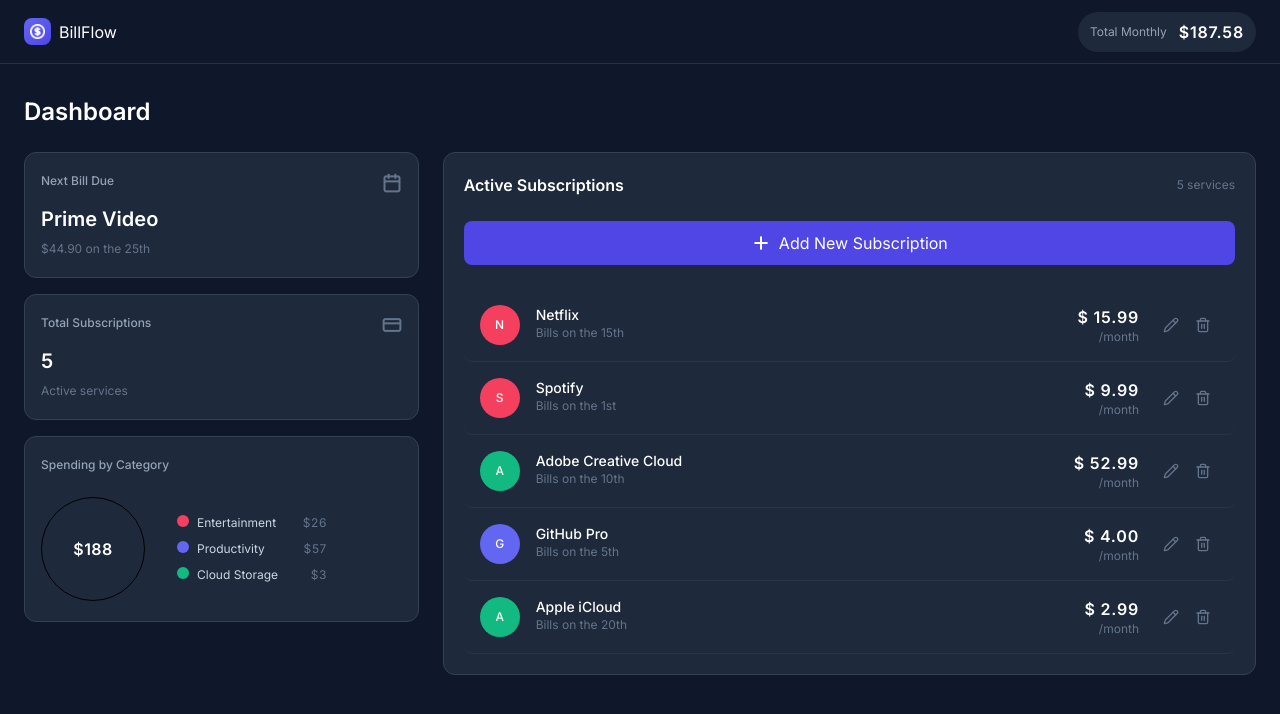
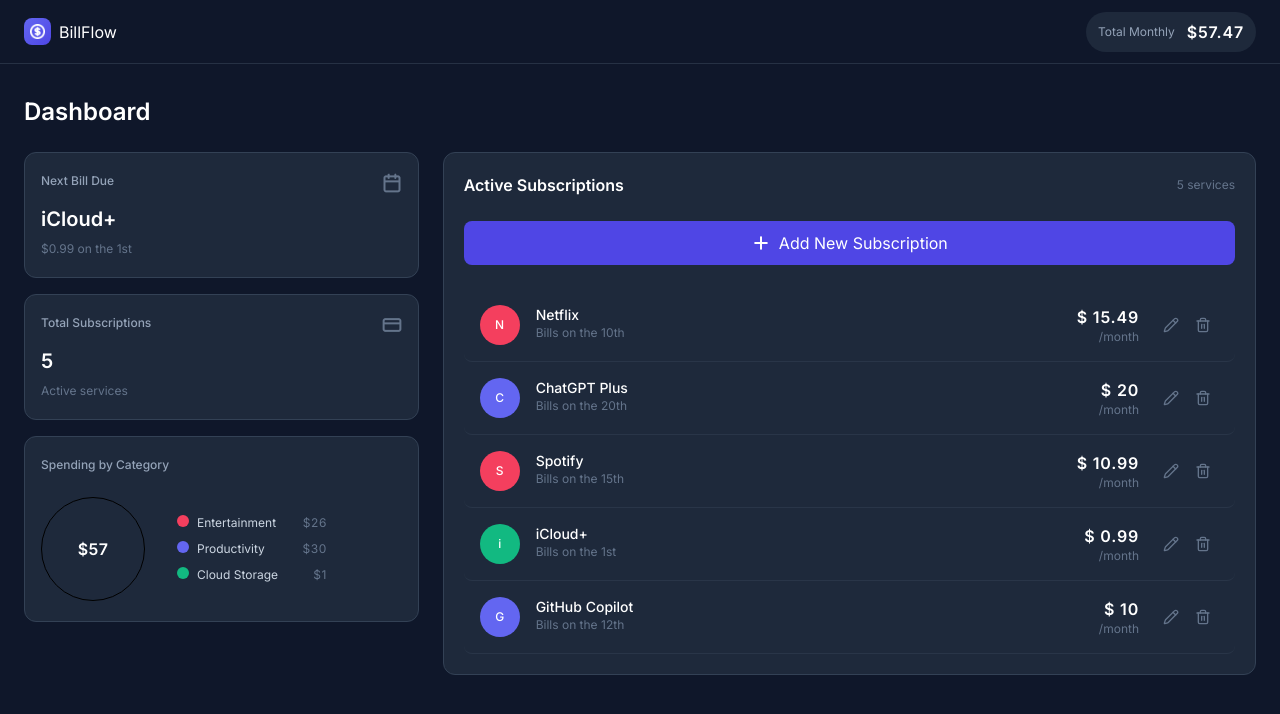
Before and after one commit to YuzStack/55_BillFlow, a React (Vite) app: page / in a window 1280 px wide. Shown: the top 714 px of the page. Built offline with nearby package versions, Linux system fonts and the light colour scheme; a web font is replaced by a local one.

Commit message:
Make the entire UI rely on stored data

```diff
--- a/src/components/App.jsx
+++ b/src/components/App.jsx
@@ -1,3 +1,4 @@
+import { useState } from 'react';
 import AddSubForm from './AddSubForm';
 import Dashboard from './Dashboard';
 import DeleteSubDialog from './DeleteSubDialog';
@@ -12,25 +13,31 @@
 import SubList from './SubList';
 import Subscriptions from './Subscriptions';
 import SubStat from './SubStat';
+import initialSubscriptions from '../data-template';
 
 function App() {
+  const [subs, setSubs] = useState(initialSubscriptions);
+
+  const totalMonthlyBill = subs.reduce((acc, cur) => acc + cur.price, 0);
+  const numSubs = subs.length;
+
   return (
     <div className='font-inter bg-dark-navyblue min-h-screen text-white'>
       <Nav>
         <Logo />
-        <MonthlyBill />
+        <MonthlyBill totalMonthlyBill={totalMonthlyBill} />
       </Nav>
 
       <Dashboard>
         <SubStat>
-          <NextBill />
-          <NumSubs />
-          <SpendingSummary />
+          <NextBill subs={subs} />
+          <NumSubs numSubs={numSubs} />
+          <SpendingSummary totalMonthlyBill={totalMonthlyBill} subs={subs} />
         </SubStat>
 
         <Subscriptions>
-          <Header />
-          <SubList />
+          <Header numSubs={numSubs} />
+          <SubList subs={subs} />
         </Subscriptions>
       </Dashboard>
 
--- a/src/components/Header.jsx
+++ b/src/components/Header.jsx
@@ -1,9 +1,9 @@
-function Header() {
+function Header({ numSubs }) {
   return (
     <div>
       <div className='mb-6 flex items-center justify-between'>
         <p className='text-base font-semibold'>Active Subscriptions</p>
-        <p className='text-dark-gray text-xs'>5 services</p>
+        <p className='text-dark-gray text-xs'>{numSubs} services</p>
       </div>
       <button className='d= flex w-full cursor-pointer items-center justify-center gap-2 rounded-lg bg-[#4F46E5] p-2.5 duration-500 hover:scale-102 hover:bg-[#6366F1]'>
         <img src='3_add-icon.png' alt='Add Icon' />
--- a/src/components/MonthlyBill.jsx
+++ b/src/components/MonthlyBill.jsx
@@ -1,8 +1,10 @@
-function MonthlyBill() {
+function MonthlyBill({ totalMonthlyBill }) {
   return (
     <div className='bg-light-navyblue flex items-center gap-3 rounded-full px-3 py-2'>
       <span className='text-xs text-[#94A3B8]'>Total Monthly</span>
-      <span className='font-semibold tracking-wider'>$187.58</span>
+      <span className='font-semibold tracking-wider'>
+        ${totalMonthlyBill.toFixed(2)}
+      </span>
     </div>
   );
 }
--- a/src/components/NextBill.jsx
+++ b/src/components/NextBill.jsx
@@ -1,12 +1,31 @@
-function NextBill() {
+import { getDaySuffix } from './helpers';
+
+function NextBill({ subs }) {
+  const getNextBill = function (subs) {
+    const sortedBills = subs
+      .slice(0)
+      .sort((a, b) => a.billingDate - b.billingDate);
+
+    const today = new Date().getDate();
+
+    // Bills left to pay in the current month
+    const billsLeft = sortedBills.filter(sub => sub.billingDate >= today);
+
+    return billsLeft.length > 0 ? billsLeft[0] : sortedBills[0];
+  };
+  const nextBill = getNextBill(subs);
+
   return (
     <div className='bg-light-navyblue w-full rounded-xl border border-[#334155] px-4 py-5'>
       <div className='mb-3 flex justify-between'>
         <p className='text-light-gray text-xs font-medium'>Next Bill Due</p>
         <img src='1_icon.png' alt='Icon' className='h-5 w-5' />
       </div>
-      <p className='mb-2 text-xl font-semibold'>Prime Video</p>
-      <p className='text-dark-gray text-xs'>$44.90 on the 25th</p>
+      <p className='mb-2 text-xl font-semibold'>{nextBill.name}</p>
+      <p className='text-dark-gray text-xs'>
+        ${nextBill.price} on the{' '}
+        {`${nextBill.billingDate}${getDaySuffix(nextBill.billingDate)}`}
+      </p>
     </div>
   );
 }
--- a/src/components/NumSubs.jsx
+++ b/src/components/NumSubs.jsx
@@ -1,4 +1,4 @@
-function NumSubs() {
+function NumSubs({ numSubs }) {
   return (
     <div className='bg-light-navyblue w-full rounded-xl border border-[#334155] px-4 py-5'>
       <div className='mb-3 flex justify-between'>
@@ -7,7 +7,7 @@
         </p>
         <img src='2_icon.png' alt='Icon' className='h-5 w-5' />
       </div>
-      <p className='mb-2 text-xl font-semibold'>5</p>
+      <p className='mb-2 text-xl font-semibold'>{numSubs}</p>
       <p className='text-dark-gray text-xs'>Active services</p>
     </div>
   );
--- a/src/components/SpendingSummary.jsx
+++ b/src/components/SpendingSummary.jsx
@@ -1,4 +1,11 @@
-function SpendingSummary() {
+function SpendingSummary({ totalMonthlyBill, subs }) {
+  const getTotalCategoryBill = function (category) {
+    return subs
+      .filter(sub => sub.category === category)
+      .reduce((acc, cur) => acc + cur.price, 0)
+      .toFixed(0);
+  };
+
   return (
     <div className='bg-light-navyblue w-full rounded-xl border border-[#334155] px-4 py-5'>
       <p className='text-light-gray mb-6 text-xs font-medium'>
@@ -6,7 +13,9 @@
       </p>
       <div className='flex items-center gap-8'>
         <div className='flex h-26 w-26 items-center justify-center rounded-full border border-black'>
-          <span className='font-semibold tracking-wide'>$188</span>
+          <span className='font-semibold tracking-wide'>
+            ${totalMonthlyBill.toFixed(0)}
+          </span>
         </div>
 
         <ul className='flex flex-col gap-2.5'>
@@ -15,21 +24,27 @@
               <span className='bg-warm-red h-3 w-3 rounded-full'></span>
               <span className='text-xs text-[#CBD5E1]'>Entertainment</span>
             </div>
-            <span className='text-dark-gray text-xs tracking-wider'>$26</span>
+            <span className='text-dark-gray text-xs tracking-wider'>
+              ${getTotalCategoryBill('Entertainment')}
+            </span>
           </li>
           <li className='flex w-37.5 items-center justify-between'>
             <div className='flex gap-2'>
               <span className='bg-warm-purple h-3 w-3 rounded-full'></span>
               <span className='text-xs text-[#CBD5E1]'>Productivity</span>
             </div>
-            <span className='text-dark-gray text-xs tracking-wider'>$57</span>
+            <span className='text-dark-gray text-xs tracking-wider'>
+              ${getTotalCategoryBill('Productivity')}
+            </span>
           </li>
           <li className='flex w-37.5 items-center justify-between'>
             <div className='flex gap-2'>
               <span className='bg-warm-green h-3 w-3 rounded-full'></span>
               <span className='text-xs text-[#CBD5E1]'>Cloud Storage</span>
             </div>
-            <span className='text-dark-gray text-xs tracking-wider'>$3</span>
+            <span className='text-dark-gray text-xs tracking-wider'>
+              ${getTotalCategoryBill('Cloud Storage')}
+            </span>
           </li>
         </ul>
       </div>
--- a/src/components/Sub.jsx
+++ b/src/components/Sub.jsx
@@ -1,21 +1,39 @@
 import { Pencil, Trash2 } from 'lucide-react';
+import { getDaySuffix } from './helpers';
 
-function Sub() {
+const getCategoryColor = function (category) {
+  switch (category) {
+    case 'Entertainment':
+      return 'bg-warm-red';
+    case 'Productivity':
+      return 'bg-warm-purple';
+    default:
+      return 'bg-warm-green';
+  }
+};
+
+function Sub({ sub }) {
   return (
     <li className='flex items-center justify-between rounded-lg border-b border-[#293548] p-4 duration-300 hover:scale-101 hover:bg-[#293548]'>
       <div className='flex gap-4'>
-        <div className='bg-warm-red flex h-10 w-10 items-center justify-center rounded-full'>
-          <span className='text-xs font-medium'>N</span>
+        <div
+          className={`${getCategoryColor(sub.category)} flex h-10 w-10 items-center justify-center rounded-full`}
+        >
+          <span className='text-xs font-medium'>{sub.name.split('')[0]}</span>
         </div>
         <div>
-          <h3 className='text-sm font-medium'>Netflix</h3>
-          <p className='text-dark-gray text-xs'>Bills on the 15th</p>
+          <h3 className='text-sm font-medium'>{sub.name}</h3>
+          <p className='text-dark-gray text-xs'>
+            Bills on the {`${sub.billingDate}${getDaySuffix(sub.billingDate)}`}
+          </p>
         </div>
       </div>
 
       <div className='flex items-center gap-4'>
         <div className='text-end'>
-          <p className='text-base font-semibold tracking-wider'>$ 15.99</p>
+          <p className='text-base font-semibold tracking-wider'>
+            $ {sub.price}
+          </p>
           <p className='text-dark-gray text-xs'>/month</p>
         </div>
         <div className='flex items-center gap-0'>
--- a/src/components/SubList.jsx
+++ b/src/components/SubList.jsx
@@ -1,118 +1,11 @@
-import { Pencil, Trash2 } from 'lucide-react';
 import Sub from './Sub';
 
-function SubList() {
+function SubList({ subs }) {
   return (
     <ul>
-      <Sub />
-
-      <li className='flex items-center justify-between rounded-lg border-b border-[#293548] p-4 duration-300 hover:scale-101 hover:bg-[#293548]'>
-        <div className='flex gap-4'>
-          <div className='bg-warm-red flex h-10 w-10 items-center justify-center rounded-full'>
-            <span className='text-xs font-medium'>S</span>
-          </div>
-          <div>
-            <h3 className='text-sm font-medium'>Spotify</h3>
-            <p className='text-dark-gray text-xs'>Bills on the 1st</p>
-          </div>
-        </div>
-
-        <div className='flex items-center gap-4'>
-          <div className='text-end'>
-            <p className='text-base font-semibold tracking-wider'>$ 9.99</p>
-            <p className='text-dark-gray text-xs'>/month</p>
-          </div>
-          <div className='flex items-center gap-0'>
-            <button className='text-dark-gray cursor-pointer rounded-lg p-2 duration-300 hover:scale-105 hover:bg-[#334156] hover:text-white'>
-              <Pencil size={16} />
-            </button>
-            <button className='text-dark-gray cursor-pointer rounded-lg p-2 duration-300 hover:scale-105 hover:bg-[#334156] hover:text-red-500'>
-              <Trash2 size={16} />
-            </button>
-          </div>
-        </div>
-      </li>
-
-      <li className='flex items-center justify-between rounded-lg border-b border-[#293548] p-4 duration-300 hover:scale-101 hover:bg-[#293548]'>
-        <div className='flex gap-4'>
-          <div className='bg-warm-green flex h-10 w-10 items-center justify-center rounded-full'>
-            <span className='text-xs font-medium'>A</span>
-          </div>
-          <div>
-            <h3 className='text-sm font-medium'>Adobe Creative Cloud</h3>
-            <p className='text-dark-gray text-xs'>Bills on the 10th</p>
-          </div>
-        </div>
-
-        <div className='flex items-center gap-4'>
-          <div className='text-end'>
-            <p className='text-base font-semibold tracking-wider'>$ 52.99</p>
-            <p className='text-dark-gray text-xs'>/month</p>
-          </div>
-          <div className='flex items-center gap-0'>
-            <button className='text-dark-gray cursor-pointer rounded-lg p-2 duration-300 hover:scale-105 hover:bg-[#334156] hover:text-white'>
-              <Pencil size={16} />
-            </button>
-            <button className='text-dark-gray cursor-pointer rounded-lg p-2 duration-300 hover:scale-105 hover:bg-[#334156] hover:text-red-500'>
-              <Trash2 size={16} />
-            </button>
-          </div>
-        </div>
-      </li>
-
-      <li className='flex items-center justify-between rounded-lg border-b border-[#293548] p-4 duration-300 hover:scale-101 hover:bg-[#293548]'>
-        <div className='flex gap-4'>
-          <div className='bg-warm-purple flex h-10 w-10 items-center justify-center rounded-full'>
-            <span className='text-xs font-medium'>G</span>
-          </div>
-          <div>
-            <h3 className='text-sm font-medium'>GitHub Pro</h3>
-            <p className='text-dark-gray text-xs'>Bills on the 5th</p>
-          </div>
-        </div>
-
-        <div className='flex items-center gap-4'>
-          <div className='text-end'>
-            <p className='text-base font-semibold tracking-wider'>$ 4.00</p>
-            <p className='text-dark-gray text-xs'>/month</p>
-          </div>
-          <div className='flex items-center gap-0'>
-            <button className='text-dark-gray cursor-pointer rounded-lg p-2 duration-300 hover:scale-105 hover:bg-[#334156] hover:text-white'>
-              <Pencil size={16} />
-            </button>
-            <button className='text-dark-gray cursor-pointer rounded-lg p-2 duration-300 hover:scale-105 hover:bg-[#334156] hover:text-red-500'>
-              <Trash2 size={16} />
-            </button>
-          </div>
-        </div>
-      </li>
-
-      <li className='flex items-center justify-between rounded-lg border-b border-[#293548] p-4 duration-300 hover:scale-101 hover:bg-[#293548]'>
-        <div className='flex gap-4'>
-          <div className='bg-warm-green flex h-10 w-10 items-center justify-center rounded-full'>
-            <span className='text-xs font-medium'>A</span>
-          </div>
-          <div>
-            <h3 className='text-sm font-medium'>Apple iCloud</h3>
-            <p className='text-dark-gray text-xs'>Bills on the 20th</p>
-          </div>
-        </div>
-
-        <div className='flex items-center gap-4'>
-          <div className='text-end'>
-            <p className='text-base font-semibold tracking-wider'>$ 2.99</p>
-            <p className='text-dark-gray text-xs'>/month</p>
-          </div>
-          <div className='flex items-center gap-0'>
-            <button className='text-dark-gray cursor-pointer rounded-lg p-2 duration-300 hover:scale-105 hover:bg-[#334156] hover:text-white'>
-              <Pencil size={16} />
-            </button>
-            <button className='text-dark-gray cursor-pointer rounded-lg p-2 duration-300 hover:scale-105 hover:bg-[#334156] hover:text-red-500'>
-              <Trash2 size={16} />
-            </button>
-          </div>
-        </div>
-      </li>
+      {subs.map(sub => (
+        <Sub sub={sub} key={sub.id} />
+      ))}
     </ul>
   );
 }
--- /dev/null
+++ b/src/components/helpers.js
@@ -0,0 +1,12 @@
+export const getDaySuffix = function (day) {
+  switch (day) {
+    case 1:
+      return 'st';
+    case 2:
+      return 'nd';
+    case 3:
+      return 'rd';
+    default:
+      return 'th';
+  }
+};
```
